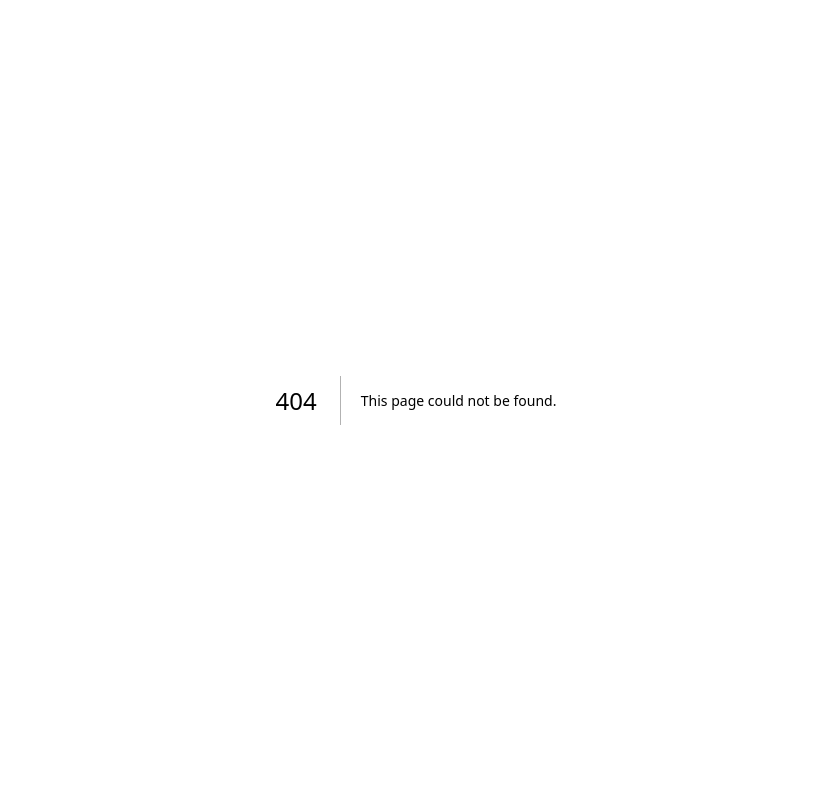
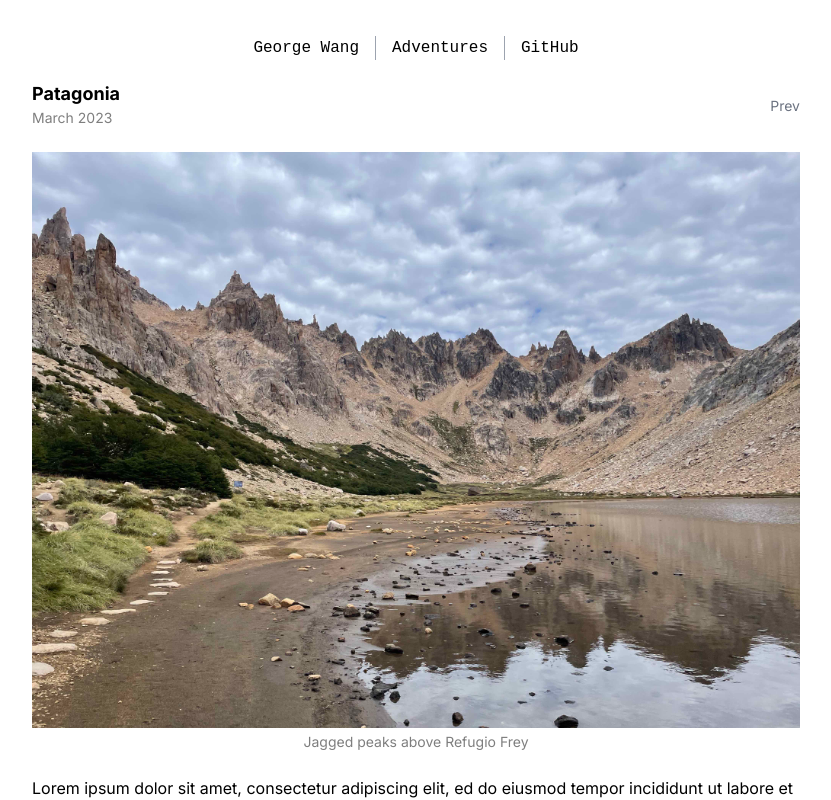
Before and after one commit to joage/website, a Next.js app: page /adventures/pat in a window 1280 px wide. Before the commit this address had no page. Shown: the top 800 px of the page, without its empty margins (224-1055 px from the left). Built offline with nearby package versions, Linux system fonts and the light colour scheme.

Commit message:
more components

```diff
--- a/next.config.js
+++ b/next.config.js
@@ -1,4 +1,9 @@
 /** @type {import('next').NextConfig} */
-const nextConfig = {}
+const nextConfig = {
+  experimental: {
+    mdxRs: true,
+  },
+}
 
-module.exports = nextConfig
+const withMDX = require('@next/mdx')()
+module.exports = withMDX(nextConfig)
--- /dev/null
+++ b/src/app/adventures/page.tsx
@@ -0,0 +1,19 @@
+import Link from 'next/link';
+
+import Nav from '@/components/Nav';
+
+export default function Adventures() {
+  return (
+    <main className="flex flex-col min-h-screen items-center p-4">
+      <Nav />
+      <div className="flex flex-col gap-6 max-w-3xl pt-8 text-sm">
+        <p>Trip Reports from my adventures. More to come!</p>
+        <ul className="list-disc text-cyan-600 mx-4">
+          <li>
+            <Link href="/adventures/pat">Patagonia 2023</Link>
+          </li>
+        </ul>
+      </div>
+    </main>
+  )
+};
--- /dev/null
+++ b/src/app/adventures/pat/page.tsx
@@ -0,0 +1,33 @@
+import ImageGroup from '@/components/ImageGroup';
+import Post from '@/components/Post';
+
+const Patagonia = () => (
+  <Post title="Patagonia" date="March 2023" prev="/">
+    <ImageGroup images={[{path: "/images/frey.jpg", caption: "Jagged peaks above Refugio Frey"}]} />
+
+    Lorem ipsum dolor sit amet, consectetur adipiscing elit,
+    ed do eiusmod tempor incididunt ut labore et dolore magna aliqua. I
+    d semper risus in hendrerit gravida rutrum quisque non. Purus semper e
+    get duis at tellus at urna. Fringilla phasellus faucibus scelerisque eleifend
+    . Luctus venenatis lectus magna fringilla urna porttitor rhoncus dolor purus. Vita
+    e tempus quam pellentesque nec nam aliquam sem et. A pellentesque sit amet
+    porttitor eget. Diam ut venenatis tellus in metus. Cursus sit amet dictum
+    sit. Interdum consectetur libero id faucibus nisl tincidunt eget nullam.
+    Nisi vitae suscipit tellus mauris a diam maecenas sed. Nisi lacus
+    sed viverra tellus.
+
+
+    <ImageGroup images={[{path: "/images/valley.jpg", caption: "Climbing above treeline on the second pass of the day"}]} />
+
+    <ImageGroup images={[{path: "/images/descending.jpg", caption: "On the descent to Laguna Jakob"}, {path: "/images/boulders.jpg", caption: "Slow going down a soul-crushing boulder field"}]} />
+
+    <ImageGroup images={[{path: "/images/jakob.jpg", caption: "Laguna Jakob"}]} />
+
+    <ImageGroup images={[{path: "/images/descent.jpg", caption: "Lush valley on the hike out"}]} />
+
+    <ImageGroup images={[{path: "/images/waterfall.jpg", caption: ""}]} />
+
+  </Post>
+);
+
+export default Patagonia;
--- a/src/app/layout.tsx
+++ b/src/app/layout.tsx
@@ -4,8 +4,8 @@ import { Inter } from 'next/font/google'
 const inter = Inter({ subsets: ['latin'] })
 
 export const metadata = {
-  title: 'Create Next App',
-  description: 'Generated by create next app',
+  title: 'George Wang',
+  description: '',
 }
 
 export default function RootLayout({
--- a/src/app/page.tsx
+++ b/src/app/page.tsx
@@ -1,101 +1,10 @@
-import Image from 'next/image'
+import Nav from '../components/Nav';
 
 export default function Home() {
   return (
-    <main className="flex flex-col min-h-screen items-center justify-between p-16">
-      <div className="flex flex-col gap-6 max-w-3xl">
-        <div>
-          <h2 className="justify-left text-lg font-bold">Patagonia</h2>
-          <h3 className="justify-left text-sm opacity-50">March 2023</h3>
-        </div>
-        <div className="flex flex-col place-items-center gap-1">
-          <Image
-            src="/images/frey.jpg"
-            alt="frey"
-            width={800}
-            height={3700}
-          />
-          <p className="text-sm opacity-50">
-            Jagged peaks above Refugio Frey
-          </p>
-        </div>
-
-        <p className="opacity-80">
-          Lorem ipsum dolor sit amet, consectetur adipiscing elit, sed do eiusmod tempor incididunt ut labore et dolore magna aliqua. Id semper risus in hendrerit gravida rutrum quisque non. Purus semper eget duis at tellus at urna. Fringilla phasellus faucibus scelerisque eleifend. Luctus venenatis lectus magna fringilla urna porttitor rhoncus dolor purus. Vitae tempus quam pellentesque nec nam aliquam sem et. A pellentesque sit amet porttitor eget. Diam ut venenatis tellus in metus. Cursus sit amet dictum sit. Interdum consectetur libero id faucibus nisl tincidunt eget nullam. Nisi vitae suscipit tellus mauris a diam maecenas sed. Nisi lacus sed viverra tellus.
-        </p>
-
-        <div className="flex flex-col place-items-center gap-1">
-          <Image
-            src="/images/valley.jpg"
-            alt="frey"
-            width={800}
-            height={3700}
-          />
-          <p className="text-sm opacity-50">
-            Ascending above treeline on the second pass of the day
-          </p>
-        </div>
-
-
-        <div className="flex gap-4">
-          <div className="flex flex-col place-items-center gap-1">
-            <Image
-              src="/images/descending.jpg"
-              alt="jakob-pass"
-              width={400}
-              height={3700}
-            />
-            <p className="text-sm opacity-50">
-              Top of the pass, Ayla on the descent to Laguna Jakob
-            </p>
-          </div>
-
-          <div className="flex flex-col place-items-center gap-1">
-            <Image
-              src="/images/boulders.jpg"
-              alt="frey"
-              width={400}
-              height={3700}
-            />
-            <p className="text-sm opacity-50">
-              Going down a soul-crushing boulder field
-            </p>
-          </div>
-        </div>
-
-        <div className="flex flex-col place-items-center gap-1">
-          <Image
-            src="/images/jakob.jpg"
-            alt="frey"
-            width={800}
-            height={3700}
-          />
-          <p className="text-sm opacity-50">
-            Laguna Jakob
-          </p>
-        </div>
-
-        <div className="flex flex-col place-items-center gap-1">
-          <Image
-            src="/images/descent.jpg"
-            alt="frey"
-            width={800}
-            height={3700}
-          />
-          <p className="text-sm opacity-50">
-            Lush valley on the hike out
-          </p>
-        </div>
-
-        <div className="flex flex-col place-items-center gap-1">
-          <Image
-            src="/images/waterfall.jpg"
-            alt="frey"
-            width={400}
-            height={3700}
-          />
-        </div>
-      </div>
+    <main className="flex flex-col min-h-screen items-center p-4">
+      <Nav />
+      <p className="text-sm pt-8">Welcome to my website. It's a work in progress</p>
     </main>
   )
-}
+};
--- /dev/null
+++ b/src/components/ImageGroup.tsx
@@ -0,0 +1,32 @@
+import Image from 'next/image'
+
+type CaptionedImage = {
+    path: string;
+    caption?: string;
+};
+
+interface ImageGroupProps {
+    images: Array<CaptionedImage>;
+}
+
+const ImageGroup = ({images}: ImageGroupProps) => {
+    return (
+        <div className="flex gap-4">
+          {images.map((image, i) => (
+          <div key={i} className="flex flex-col place-items-center gap-1">
+            <Image
+              src={image.path}
+              alt={image.path}
+              width={800}
+              height={800}
+            />
+            <p className="text-sm opacity-50">
+              {image.caption}
+            </p>
+          </div>
+          ))}
+        </div>
+    );
+};
+
+export default ImageGroup;
--- /dev/null
+++ b/src/components/Nav.tsx
@@ -0,0 +1,17 @@
+import Link from 'next/link';
+
+const Nav = () => (
+  <nav className="nav flex p-5 font-mono gap-4">
+    <Link href="/" passHref>
+      <h2 className="pointer">George Wang</h2>
+    </Link>
+    <Link href="/adventures" passHref>
+      <p className="pointer px-4 border-x border-gray-400">Adventures</p>
+    </Link>
+    <Link href="https://github.com/joage" passHref>
+      <p className="pointer">GitHub</p>
+    </Link>
+  </nav>
+);
+
+export default Nav;
--- /dev/null
+++ b/src/components/Post.tsx
@@ -0,0 +1,34 @@
+import React from "react"
+import Link from "next/link";
+
+import Nav from '@/components/Nav';
+
+interface PostProps {
+    title: string;
+    date: string;
+    prev?: string;
+    next?: string;
+    children?: React.ReactNode;
+}
+
+const Post = ({title, date, prev, next, children}: PostProps) => (
+    <main className="flex flex-col min-h-screen items-center justify-between p-4">
+        <Nav />
+        <div className="flex flex-col gap-6 max-w-3xl">
+            <div className="flex gap-4">
+                <div>
+                    <h2 className="justify-left text-lg font-bold">{title}</h2>
+                    <h3 className="justify-left text-sm opacity-50">{date}</h3>
+                </div>
+                <div className="flex gap-4 text-sm pt-4 ml-auto text-gray-500">
+                    {!!prev && <Link href={prev}>Prev</Link>}
+                    {!!prev && !!next && <p>|</p>}
+                    {!!next && <Link href={next}>Next</Link>}
+                </div>
+            </div>
+            {children}
+        </div>
+    </main>
+);
+
+export default Post;
--- a/tailwind.config.js
+++ b/tailwind.config.js
@@ -16,6 +16,7 @@ module.exports = {
     fontFamily: {
       'sans': ['Roboto'],
       'serif': ['Times'],
+      'mono': ['Courier New'],
     }
   },
   plugins: [],
```
Also changed, not shown: package.json (+8 -0 lines), src/mdx-components.tsx (added, +15 -0 lines), 1 other file (tests, documents, lock files or other folders).
